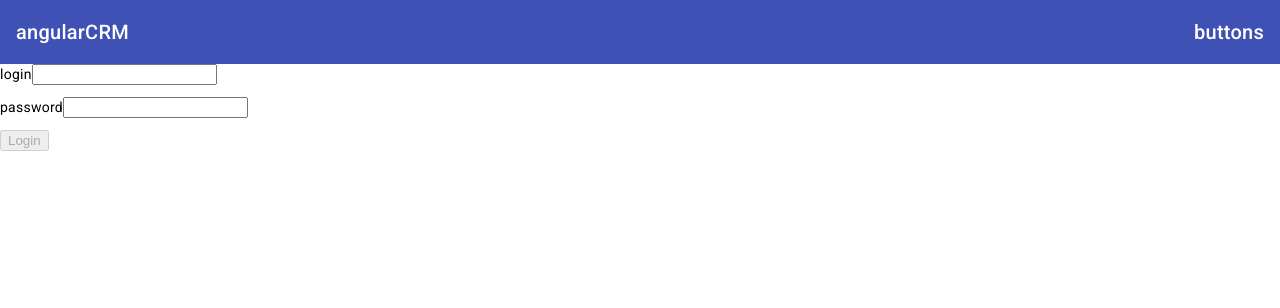
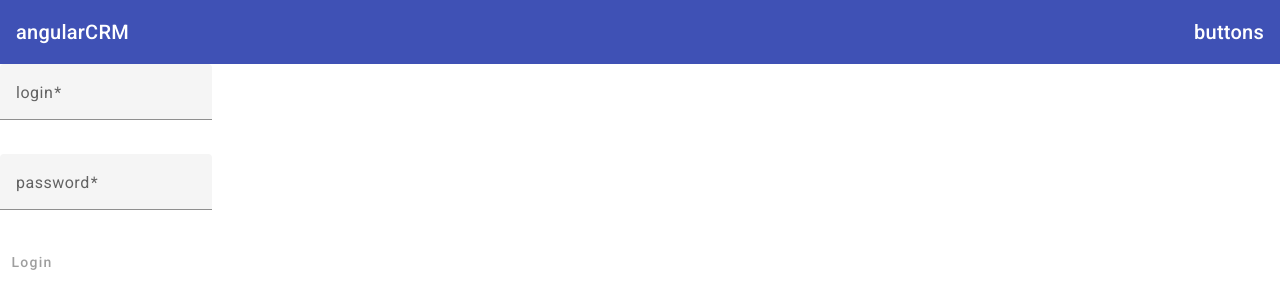
Before and after one commit to Serigne0208/AngularCRM, an Angular app: page / in a window 1280 px wide. Shown: the top 308 px of the page. Built offline with nearby package versions, Linux system fonts and the light colour scheme.

Commit message:
angular material

```diff
--- a/src/app/login/login.component.html
+++ b/src/app/login/login.component.html
@@ -1,7 +1,11 @@
 <form [formGroup]="loginForm" (ngSubmit)="login()">
     <p>
-        <label for="login">login</label>
-        <input type="text" name="login" formControlName="login">
+        <mat-form-field>
+            <mat-label for="login">login</mat-label>
+            <input matInput type="text" name="login" formControlName="login">
+       </mat-form-field>
+
+
         <span *ngIf="loginForm.get('login')?.touched && loginForm.get('login')?.errors">
               <span *ngIf="loginForm.get('login')?.errors?.['required']"> Login required</span>
               <span *ngIf="loginForm.get('login')?.errors?.['minlength']"> minimal length is 3</span>
@@ -9,10 +13,13 @@
        </span>
     </p>
     <p>
-        <label for="password">password</label>
-        <input type="text" name="password" formControlName="password">
+        <mat-form-field>
+            <mat-label for="password">password</mat-label>
+            <input matInput type="text" name="password" formControlName="password">
+       </mat-form-field>
     </p>
     <p>
-        <button type="submit" [disabled]="loginForm.invalid">Login</button>
+        <button mat-button type="submit" [disabled]="loginForm.invalid"
+                                   color="primary">Login</button>
     </p>
 </form>
```
Also changed, not shown: src/app/login/login.component.ts (+9 -2 lines).
